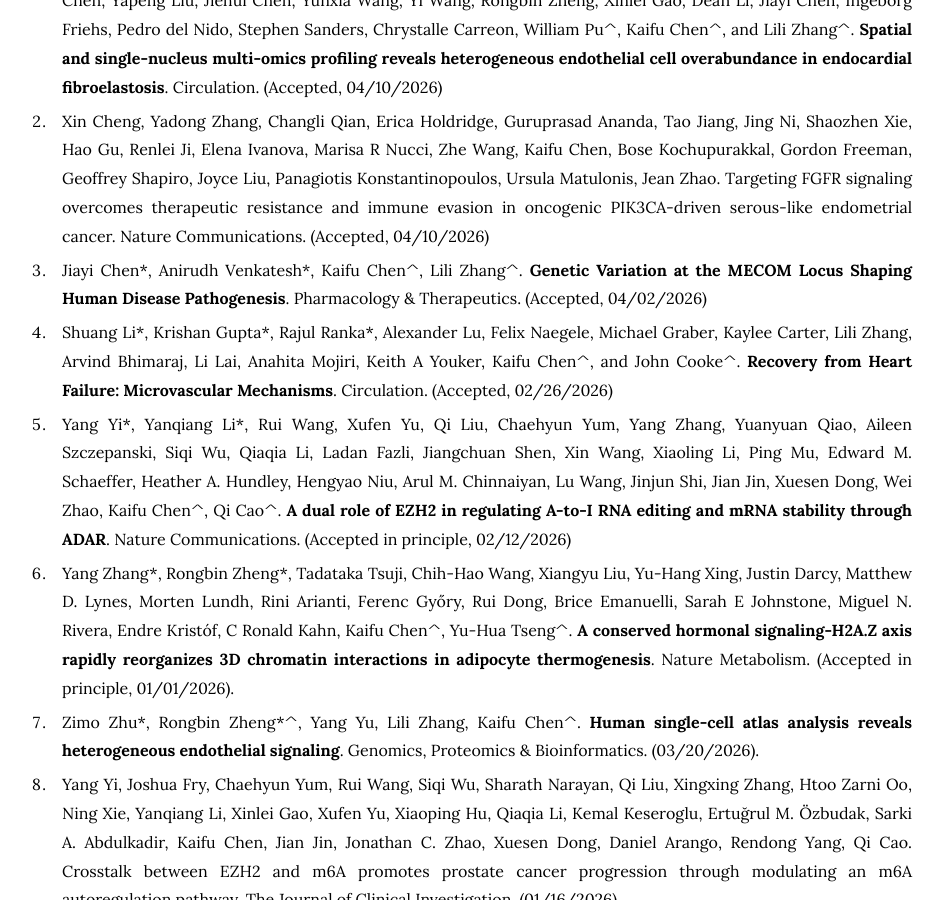
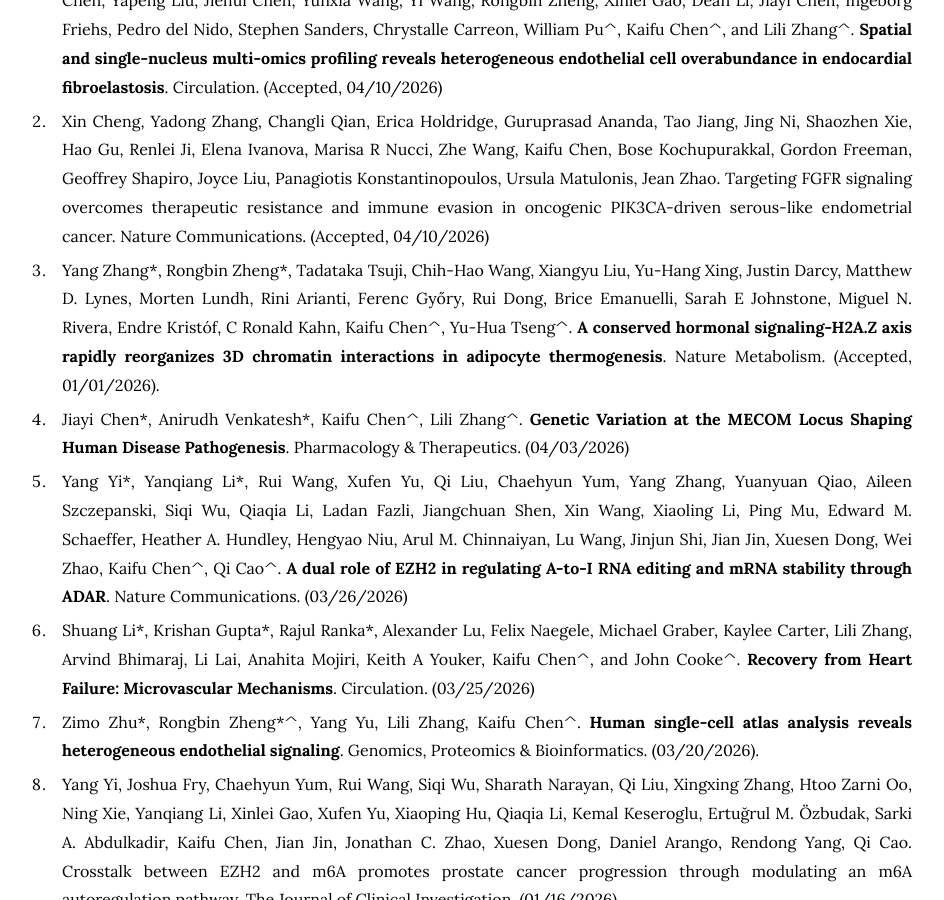
Before and after one commit to kaifuchenlab/kaifuchenlab.github.io, a Jekyll site: the page built from 3.publication/index.md, in a window 1280 px wide and 900 px high, scrolled down 348 px. Shown: the whole window, without its empty margins (178-1122 px from the left). Built offline with Jekyll 4.4.1, drawn with Linux system fonts in a browser that asks for light colours.

Commit message:
Update index.md

```diff
--- a/3.publication/index.md
+++ b/3.publication/index.md
@@ -13,13 +13,13 @@ nav:
 
 109. Xin Cheng, Yadong Zhang, Changli Qian, Erica Holdridge, Guruprasad Ananda, Tao Jiang, Jing Ni, Shaozhen Xie, Hao Gu, Renlei Ji, Elena Ivanova, Marisa R Nucci, Zhe Wang, Kaifu Chen, Bose Kochupurakkal, Gordon Freeman, Geoffrey Shapiro, Joyce Liu, Panagiotis Konstantinopoulos, Ursula Matulonis, Jean Zhao. Targeting FGFR signaling overcomes therapeutic resistance and immune evasion in oncogenic PIK3CA-driven serous-like endometrial cancer. Nature Communications. (Accepted, 04/10/2026)
 
-108. Jiayi Chen\*, Anirudh Venkatesh\*, Kaifu Chen^, Lili Zhang^. **Genetic Variation at the MECOM Locus Shaping Human Disease Pathogenesis**. Pharmacology & Therapeutics. (Accepted, 04/02/2026)
+105. Yang Zhang\*, Rongbin Zheng\*, Tadataka Tsuji, Chih-Hao Wang, Xiangyu Liu, Yu-Hang Xing, Justin Darcy, Matthew D. Lynes, Morten Lundh, Rini Arianti, Ferenc Győry, Rui Dong, Brice Emanuelli, Sarah E Johnstone, Miguel N. Rivera, Endre Kristóf, C Ronald Kahn, Kaifu Chen^, Yu-Hua Tseng^. **A conserved hormonal signaling-H2A.Z axis rapidly reorganizes 3D chromatin interactions in adipocyte thermogenesis**. Nature Metabolism. (Accepted, 01/01/2026).
 
-107. Shuang Li\*, Krishan Gupta\*, Rajul Ranka\*, Alexander Lu, Felix Naegele, Michael Graber, Kaylee Carter, Lili Zhang, Arvind Bhimaraj, Li Lai, Anahita Mojiri, Keith A Youker, Kaifu Chen^, and John Cooke^. **Recovery from Heart Failure: Microvascular Mechanisms**. Circulation. (Accepted, 02/26/2026)
+108. Jiayi Chen\*, Anirudh Venkatesh\*, Kaifu Chen^, Lili Zhang^. **Genetic Variation at the MECOM Locus Shaping Human Disease Pathogenesis**. Pharmacology & Therapeutics. (04/03/2026)
 
-106. Yang Yi\*, Yanqiang Li\*, Rui Wang, Xufen Yu, Qi Liu, Chaehyun Yum, Yang Zhang, Yuanyuan Qiao, Aileen Szczepanski, Siqi Wu, Qiaqia Li, Ladan Fazli, Jiangchuan Shen, Xin Wang, Xiaoling Li, Ping Mu, Edward M. Schaeffer, Heather A. Hundley, Hengyao Niu, Arul M. Chinnaiyan, Lu Wang, Jinjun Shi, Jian Jin, Xuesen Dong, Wei Zhao, Kaifu Chen^, Qi Cao^. **A dual role of EZH2 in regulating A-to-I RNA editing and mRNA stability through ADAR**. Nature Communications. (Accepted in principle, 02/12/2026)
+106. Yang Yi\*, Yanqiang Li\*, Rui Wang, Xufen Yu, Qi Liu, Chaehyun Yum, Yang Zhang, Yuanyuan Qiao, Aileen Szczepanski, Siqi Wu, Qiaqia Li, Ladan Fazli, Jiangchuan Shen, Xin Wang, Xiaoling Li, Ping Mu, Edward M. Schaeffer, Heather A. Hundley, Hengyao Niu, Arul M. Chinnaiyan, Lu Wang, Jinjun Shi, Jian Jin, Xuesen Dong, Wei Zhao, Kaifu Chen^, Qi Cao^. **A dual role of EZH2 in regulating A-to-I RNA editing and mRNA stability through ADAR**. Nature Communications. (03/26/2026)
 
-105. Yang Zhang\*, Rongbin Zheng\*, Tadataka Tsuji, Chih-Hao Wang, Xiangyu Liu, Yu-Hang Xing, Justin Darcy, Matthew D. Lynes, Morten Lundh, Rini Arianti, Ferenc Győry, Rui Dong, Brice Emanuelli, Sarah E Johnstone, Miguel N. Rivera, Endre Kristóf, C Ronald Kahn, Kaifu Chen^, Yu-Hua Tseng^. **A conserved hormonal signaling-H2A.Z axis rapidly reorganizes 3D chromatin interactions in adipocyte thermogenesis**. Nature Metabolism. (Accepted in principle, 01/01/2026).
+107. Shuang Li\*, Krishan Gupta\*, Rajul Ranka\*, Alexander Lu, Felix Naegele, Michael Graber, Kaylee Carter, Lili Zhang, Arvind Bhimaraj, Li Lai, Anahita Mojiri, Keith A Youker, Kaifu Chen^, and John Cooke^. **Recovery from Heart Failure: Microvascular Mechanisms**. Circulation. (03/25/2026)
 
 104. Zimo Zhu\*, Rongbin Zheng\*^, Yang Yu, Lili Zhang, Kaifu Chen^. **Human single-cell atlas analysis reveals heterogeneous endothelial signaling**. Genomics, Proteomics & Bioinformatics. (03/20/2026).
 
```
